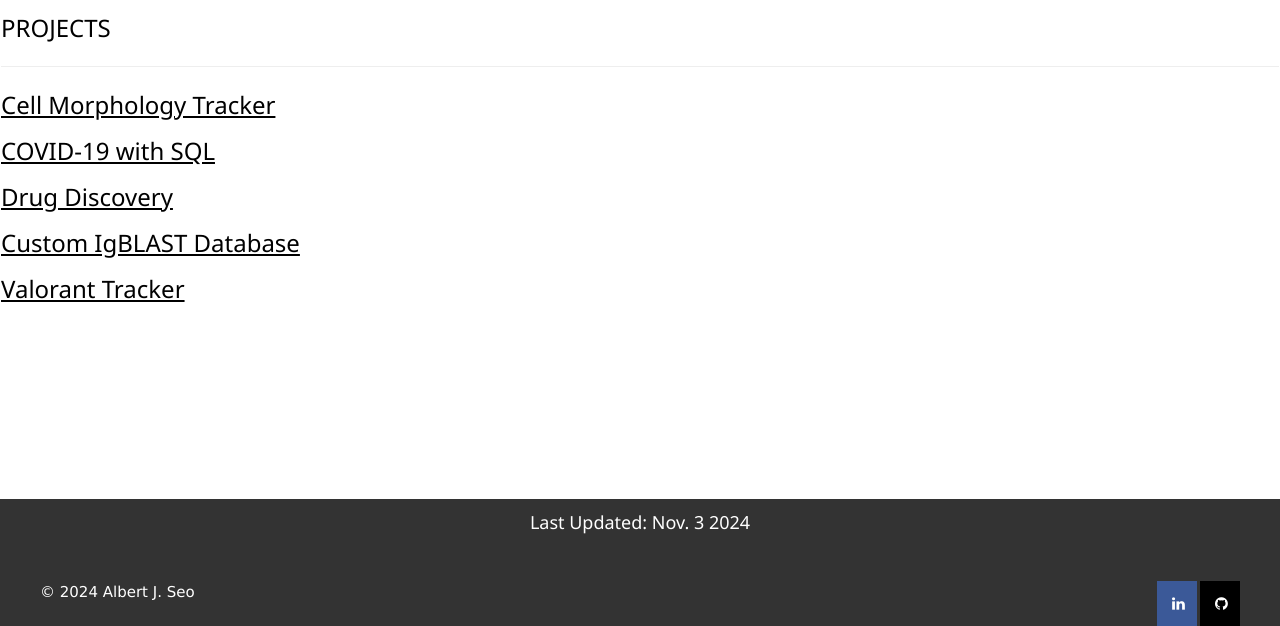
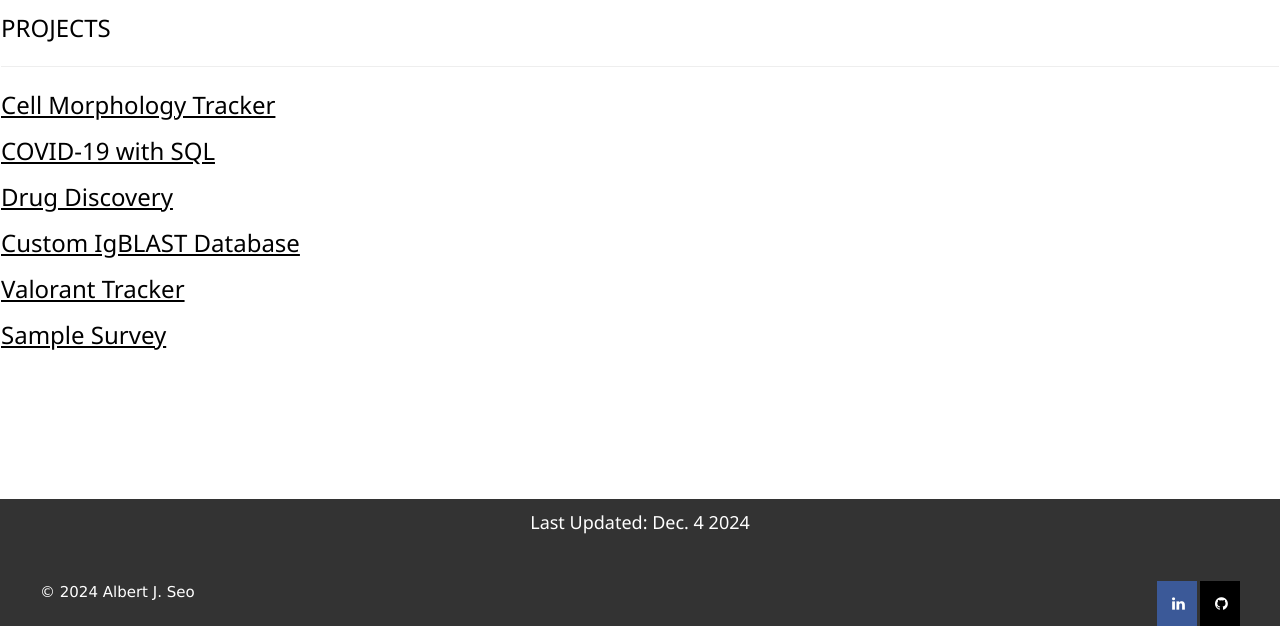
Before and after one commit to albertjseo/personal-website, a Flask app: page /projects in a window 1280 px wide. Shown: the part 251-877 px from the top of the page. Run offline with Flask 3, Linux system fonts and the light colour scheme.

Commit message:
Updated projects.html to include sample_survey

```diff
--- a/app.py
+++ b/app.py
@@ -63,6 +63,11 @@ def project5():
     page = render_template("individual_projects/drug_discovery.html")
     return render_template("base.html", content=Markup(page))
 
+@app.route('/sample_survey', methods=["GET"])
+def project6():
+    page = render_template("individual_projects/sample_survey.html")
+    return render_template("base.html", content=Markup(page))
+
 
 if __name__ == '__main__':
     app.run(debug=True)
--- a/templates/base.html
+++ b/templates/base.html
@@ -42,7 +42,7 @@
             <div class="container">
                 <div class="footer-main">
                     <div class="footer-column">
-                        <h5 class="footer-heading">Last Updated: Nov. 3 2024</h5>
+                        <h5 class="footer-heading">Last Updated: Dec. 4 2024</h5>
                     </div>
                 </div>
 
--- a/templates/projects.html
+++ b/templates/projects.html
@@ -9,11 +9,12 @@
     <div class="main" style="height: 500px" id="projects">
         <h3>PROJECTS</h3>
         <hr>
-        <a href="/cell_morphology"><H3>Cell Morphology Tracker</H3></a>
-        <a href="/covid_sql"><H3>COVID-19 with SQL</H3></a>
+        <a href="/cell_morphology"><h3>Cell Morphology Tracker</h3></a>
+        <a href="/covid_sql"><h3>COVID-19 with SQL</h3></a>
         <a href="/drug_discovery"><h3>Drug Discovery</h3></a>
         <a href="/agm_db"><h3>Custom IgBLAST Database</h3></a>
         <a href="/valorant_tracker"><h3>Valorant Tracker</h3></a>
+        <a href="/sample_survey"><h3>Sample Survey</h3></a>
 
     </div>
 
```
